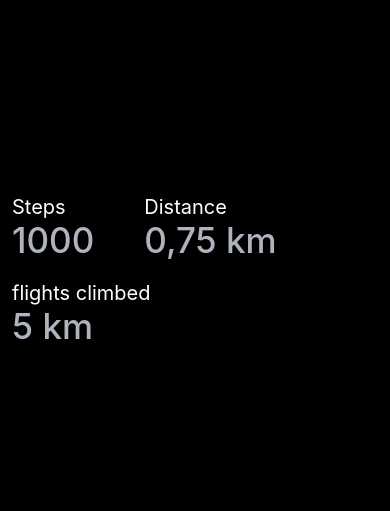
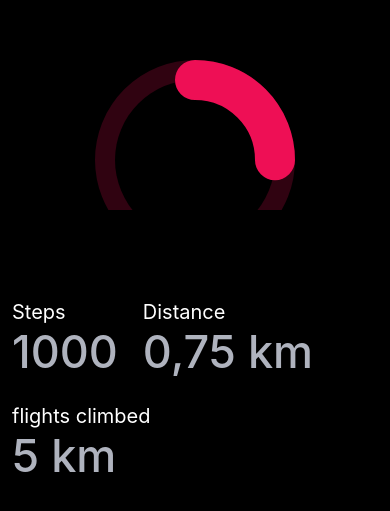
Before and after one commit to SergioMonteRi/RN-Pedometer, a React Native app: screen / in a window 390 px wide. Shown: the part 151-662 px from the top of the page. Built offline with nearby package versions, Linux system fonts and the light colour scheme.

Commit message:
feat: create ring progress component

```diff
--- a/App.tsx
+++ b/App.tsx
@@ -1,17 +1,19 @@
 import { StyleSheet, View } from 'react-native';
 
 // Components
-import StatsData from './src/statsData';
+import StatsData from './src/components/StatsData';
+import RingProgress from './src/components/RingProgress';
 
 export default function App() {
   return (
     <View style={styles.container}>
-      <View style={{ flexDirection: 'row' }}>
+      <RingProgress progress={0.25}/>
+
+      <View style={styles.statsContainer}>
         <StatsData label='Steps' value='1000' />
         <StatsData label='Distance' value='0,75 km' />
+        <StatsData label='flights climbed' value='5 km' />
       </View>
-
-      <StatsData label='flights climbed' value='5 km' />
     </View>
   );
 }
@@ -23,5 +25,10 @@ const styles = StyleSheet.create({
     justifyContent: 'center',
     padding: 12,
   },
-
+  statsContainer: {
+    flexDirection: 'row',
+    gap: 25,
+    flexWrap: 'wrap',
+    marginTop: 40,
+  }
 });
--- a/package.json
+++ b/package.json
@@ -12,7 +12,8 @@
     "expo": "~51.0.26",
     "expo-status-bar": "~1.12.1",
     "react": "18.2.0",
-    "react-native": "0.74.5"
+    "react-native": "0.74.5",
+    "react-native-svg": "15.2.0"
   },
   "devDependencies": {
     "@babel/core": "^7.20.0",
--- /dev/null
+++ b/src/components/RingProgress/index.tsx
@@ -0,0 +1,54 @@
+import { View, Text } from 'react-native'
+import React from 'react'
+
+import Svg, { Circle, Rect } from 'react-native-svg';
+
+import RingProgressStyles from './styles';
+
+type RingProgressProps = {
+    radius?: number;
+    strokeWidth?: number;
+    progress: number;
+}
+
+const RingProgress = (props: RingProgressProps) => {
+    const { radius = 100, strokeWidth = 40, progress } = props;
+
+    const styles = RingProgressStyles(radius);
+
+    const innerRadius = radius - strokeWidth / 2;
+
+    const circumference = 2 * Math.PI * innerRadius;
+
+    return (
+        <View style={styles.container}>
+            <Svg>
+                {/* Background */}
+                <Circle
+                    r={innerRadius}
+                    cx={radius}
+                    cy={radius}
+                    strokeWidth={strokeWidth}
+                    opacity={0.2}
+                    stroke={"#EE0F55"}
+
+                />
+
+                <Circle
+                    r={innerRadius}
+                    cx={radius}
+                    cy={radius}
+                    originX={radius}
+                    originY={radius}
+                    strokeWidth={strokeWidth}
+                    strokeDasharray={[circumference * progress, circumference]}
+                    stroke={"#EE0F55"}
+                    strokeLinecap='round'
+                    rotation={"-90"}
+                />
+            </Svg>
+        </View>
+    )
+}
+
+export default RingProgress
--- /dev/null
+++ b/src/components/RingProgress/styles.ts
@@ -0,0 +1,13 @@
+import { StyleSheet } from "react-native";
+
+const RingProgressStyles = (radius: number) => {
+  return StyleSheet.create({
+    container: {
+      width: radius * 2,
+      height: radius * 2,
+      alignSelf: "center",
+    },
+  });
+};
+
+export default RingProgressStyles;
--- a/src/statsData/index.tsx
+++ b/src/components/StatsData/index.tsx
@@ -1,5 +1,6 @@
 import { View, Text } from 'react-native'
 import React from 'react'
+
 import statsDataStyles from './styles'
 
 type Props = {
@@ -11,7 +12,7 @@ const StatsData = (props: Props) => {
     const { label, value } = props;
 
     return (
-        <View style={statsDataStyles.valueContainer}>
+        <View>
             <Text style={statsDataStyles.label}>{label}</Text>
             <Text style={statsDataStyles.value}>{value}</Text>
         </View>
--- a/src/statsData/styles.ts
+++ b/src/components/StatsData/styles.ts
@@ -1,16 +1,12 @@
 import { StyleSheet } from "react-native";
 
 const statsDataStyles = StyleSheet.create({
-  valueContainer: {
-    marginRight: 50,
-    marginVertical: 10,
-  },
   label: {
     color: "white",
     fontSize: 20,
   },
   value: {
-    fontSize: 35,
+    fontSize: 45,
     color: "#AFB3BE",
     fontWeight: "500",
   },
```
Also changed, not shown: 1 other file (tests, documents, lock files or other folders).
